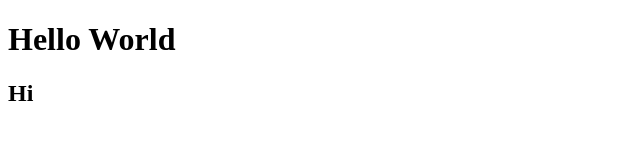
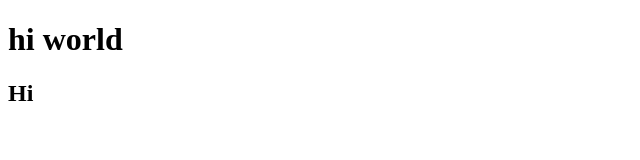
Before and after one commit to eleneek/Git-like-a-pro, a plain HTML site: page index.html in a window 1280 px wide. Shown: the whole page, without its empty margins (0-640 px from the left). Drawn offline with Linux system fonts and the light colour scheme.

Commit message:
Add commit

```diff
--- a/index.html
+++ b/index.html
@@ -9,7 +9,7 @@
 </head>
 
 <body>
-    <h1>Hello World</h1>
+    <h1>hi world</h1>
     <h2>Hi</h2>
 </body>
 
```
